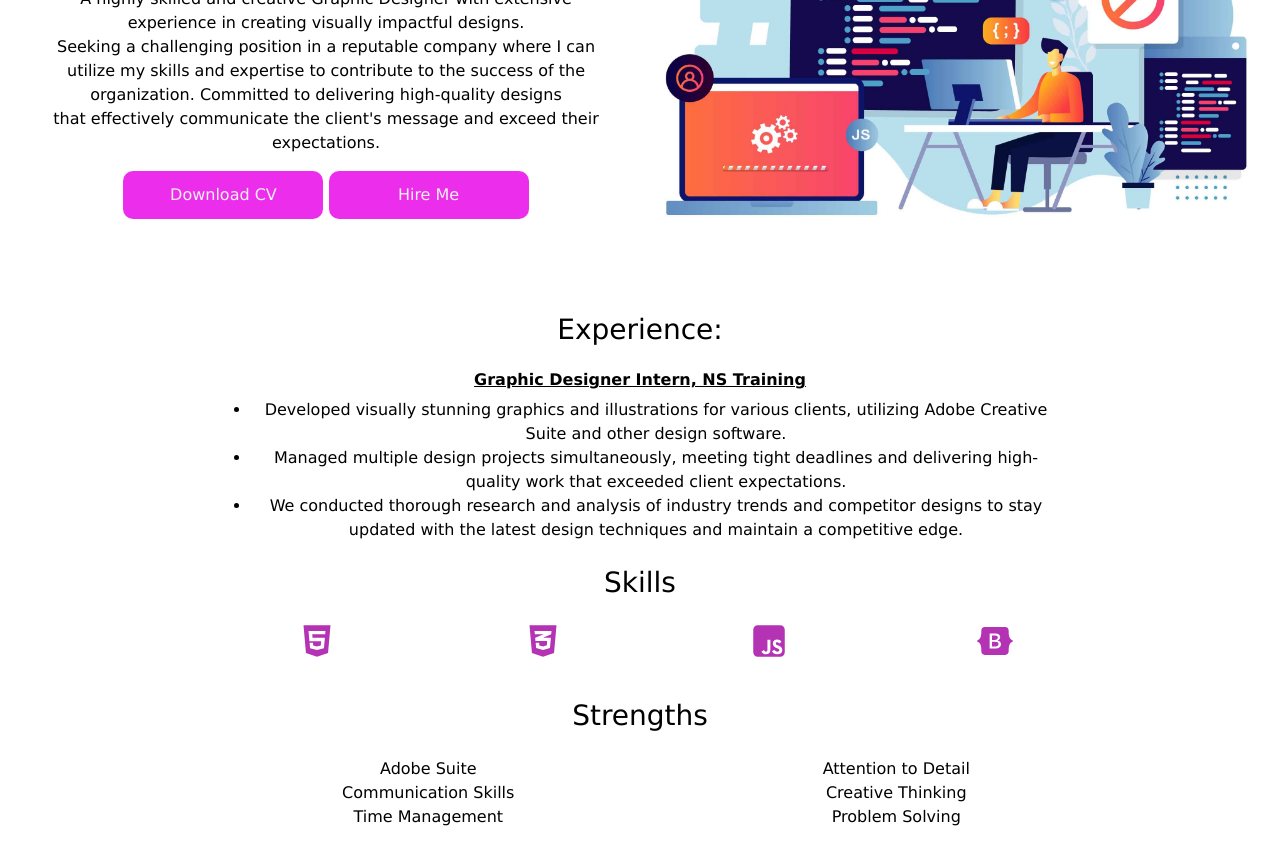
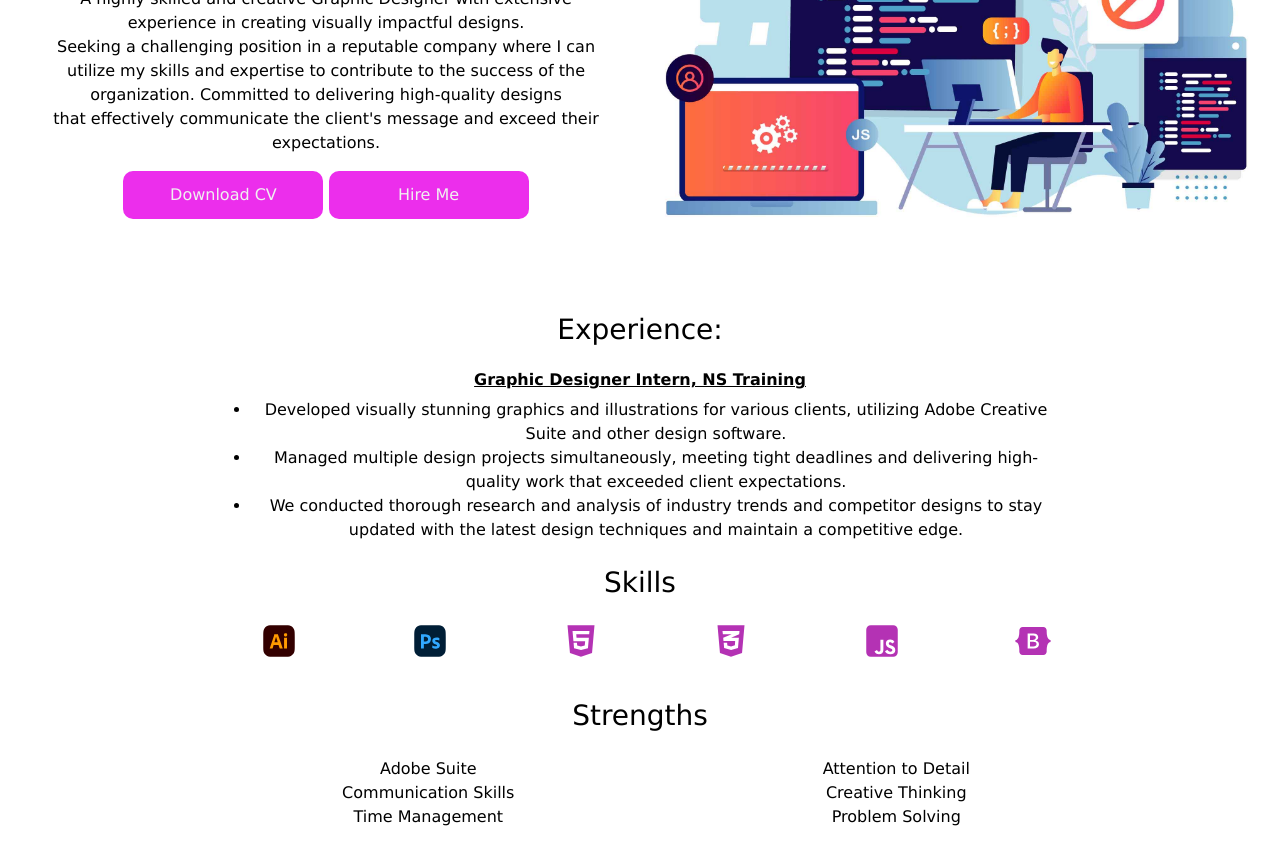
Before and after one commit to labeedadar/portfolio, a plain HTML site: page index.html in a window 1280 px wide. Shown: the part 208-1074 px from the top of the page. Drawn offline with nearby package versions, Linux system fonts and the light colour scheme.

Commit message:
improvise

```diff
--- a/index.html
+++ b/index.html
@@ -75,6 +75,30 @@
             <h3 class="headings">Skills</h3>
             <div>
                 <ul>
+                    <li><svg width="800px" height="800px" viewBox="0 0 32 32" fill="none"
+                            xmlns="http://www.w3.org/2000/svg">
+                            <path
+                                d="M2 12.1333C2 8.58633 2 6.81283 2.69029 5.45806C3.29749 4.26637 4.26637 3.29749 5.45806 2.69029C6.81283 2 8.58633 2 12.1333 2H19.8667C23.4137 2 25.1872 2 26.5419 2.69029C27.7336 3.29749 28.7025 4.26637 29.3097 5.45806C30 6.81283 30 8.58633 30 12.1333V19.8667C30 23.4137 30 25.1872 29.3097 26.5419C28.7025 27.7336 27.7336 28.7025 26.5419 29.3097C25.1872 30 23.4137 30 19.8667 30H12.1333C8.58633 30 6.81283 30 5.45806 29.3097C4.26637 28.7025 3.29749 27.7336 2.69029 26.5419C2 25.1872 2 23.4137 2 19.8667V12.1333Z"
+                                fill="#330000" />
+                            <path
+                                d="M15.5686 19.5963H11.2297L10.3469 22.409C10.3224 22.5135 10.2262 22.5875 10.1215 22.5823H7.92384C7.79851 22.5823 7.75469 22.5117 7.79236 22.3704L11.549 11.2738C11.5866 11.1582 11.6242 11.0266 11.6617 10.8789C11.7109 10.6218 11.736 10.3606 11.7369 10.0987C11.7261 10.0213 11.7941 9.95294 11.8683 9.96378H14.8549C14.9424 9.96378 14.9924 9.9959 15.0051 10.0601L19.269 22.3897C19.3065 22.5182 19.269 22.5824 19.1563 22.5823H16.7144C16.6288 22.5921 16.547 22.5334 16.5266 22.4475L15.5686 19.5963ZM11.9059 17.1689H14.8737C14.3861 15.5027 13.8358 13.8584 13.3898 12.1793C12.9086 13.8613 12.3836 15.5365 11.9059 17.1689Z"
+                                fill="#FF9A00" />
+                            <path
+                                d="M21.8045 12.0058C21.6129 12.0137 21.4219 11.98 21.2438 11.907C21.0658 11.834 20.9048 11.7232 20.7714 11.582C20.6384 11.4346 20.535 11.2618 20.4673 11.0733C20.3996 10.8849 20.3689 10.6846 20.3769 10.4839C20.3701 10.2852 20.4042 10.0873 20.477 9.90305C20.5499 9.71881 20.6598 9.5524 20.7996 9.41468C20.938 9.27839 21.1014 9.17161 21.2804 9.10052C21.4593 9.02942 21.6502 8.99543 21.842 9.00049C22.2929 9.00049 22.6466 9.13856 22.9033 9.41468C23.0329 9.55818 23.1336 9.72648 23.1997 9.90995C23.2657 10.0934 23.2959 10.2885 23.2883 10.4839C23.2962 10.6853 23.2645 10.8864 23.1951 11.075C23.1258 11.2636 23.0201 11.436 22.8845 11.582C22.7428 11.7253 22.5736 11.8369 22.3878 11.9099C22.2019 11.9828 22.0033 12.0155 21.8045 12.0058ZM20.5084 22.3896V13.181C20.5084 13.0654 20.5583 13.0076 20.6587 13.0076H22.9691C23.0691 13.0076 23.1192 13.0654 23.1193 13.181V22.3896C23.1193 22.5182 23.0692 22.5824 22.9691 22.5823H20.6775C20.5648 22.5823 20.5084 22.5181 20.5084 22.3896Z"
+                                fill="#FF9A00" />
+                        </svg></li>
+                    <li><svg width="800px" height="800px" viewBox="0 0 32 32" fill="none"
+                            xmlns="http://www.w3.org/2000/svg">
+                            <path
+                                d="M2 12.1333C2 8.58633 2 6.81283 2.69029 5.45806C3.29749 4.26637 4.26637 3.29749 5.45806 2.69029C6.81283 2 8.58633 2 12.1333 2H19.8667C23.4137 2 25.1872 2 26.5419 2.69029C27.7336 3.29749 28.7025 4.26637 29.3097 5.45806C30 6.81283 30 8.58633 30 12.1333V19.8667C30 23.4137 30 25.1872 29.3097 26.5419C28.7025 27.7336 27.7336 28.7025 26.5419 29.3097C25.1872 30 23.4137 30 19.8667 30H12.1333C8.58633 30 6.81283 30 5.45806 29.3097C4.26637 28.7025 3.29749 27.7336 2.69029 26.5419C2 25.1872 2 23.4137 2 19.8667V12.1333Z"
+                                fill="#001E36" />
+                            <path
+                                d="M8 22.5162V10.2034C8 10.1197 8.035 10.0718 8.11667 10.0718C9.3223 10.0718 10.5274 10 11.7333 10C13.6902 10 15.809 10.6691 16.5517 12.7162C16.7267 13.2188 16.82 13.7333 16.82 14.2718C16.82 15.3009 16.5867 16.1504 16.12 16.8205C14.8164 18.6923 12.557 18.6632 10.5317 18.6632V22.5043C10.5475 22.618 10.4506 22.6718 10.3567 22.6718H8.14C8.04667 22.6718 8 22.6239 8 22.5162ZM10.5433 12.3812V16.4017C11.3464 16.4605 12.1867 16.4669 12.9583 16.2103C13.8102 15.9645 14.2767 15.2272 14.2767 14.3436C14.3003 13.5907 13.8901 12.8683 13.1917 12.5966C12.4294 12.2796 11.3662 12.2606 10.5433 12.3812Z"
+                                fill="#31A8FF" />
+                            <path
+                                d="M24.0967 15.6074C23.7437 15.4213 23.3677 15.2852 22.979 15.2028C22.4796 15.0853 20.5098 14.6737 20.509 15.7037C20.5265 16.2787 21.4393 16.5604 21.8426 16.7247C23.2585 17.2108 24.8607 18.0797 24.8292 19.8264C24.8725 22.0008 22.7657 22.8701 20.9598 22.8703C20.0197 22.88 19.0403 22.7344 18.1799 22.3308C18.0977 22.2873 18.0449 22.1944 18.0484 22.0996V20.019C18.0391 19.9356 18.1287 19.8627 18.1987 19.9227C19.0417 20.4325 20.0409 20.6801 21.0162 20.6933C21.4467 20.6933 22.2999 20.6516 22.2935 20.019C22.2935 19.412 21.2728 19.1329 20.8659 18.9787C20.2761 18.7682 19.7169 18.4765 19.2036 18.1118C18.4862 17.6001 18.0362 16.7797 18.0484 15.8771C18.0442 13.8297 19.9835 12.9107 21.73 12.9103C22.5464 12.9035 23.4232 12.964 24.1832 13.2956C24.2925 13.3277 24.3151 13.4429 24.3147 13.546V15.4918C24.3216 15.6126 24.1875 15.6537 24.0967 15.6074Z"
+                                fill="#31A8FF" />
+                        </svg></li>
                     <li><svg xmlns="http://www.w3.org/2000/svg" viewBox="0 0 384 512">
                             <path
                                 d="M0 32l34.9 395.8L191.5 480l157.6-52.2L384 32H0zm308.2 127.9H124.4l4.1 49.4h175.6l-13.6 148.4-97.9 27v.3h-1.1l-98.7-27.3-6-75.8h47.7L138 320l53.5 14.5 53.7-14.5 6-62.2H84.3L71.5 112.2h241.1l-4.4 47.7z" />
--- a/style.css
+++ b/style.css
@@ -281,6 +281,8 @@ footer {
 @media(max-width: 800px) {
     .about-me {
         flex-direction: column;
+        align-items: center;
+        justify-content: center;
     }
 
     .about-btn {
```
Also changed, not shown: assets/adobe-illustrator-svgrepo-com.svg (added), assets/adobe-photoshop-svgrepo-com.svg (added).
